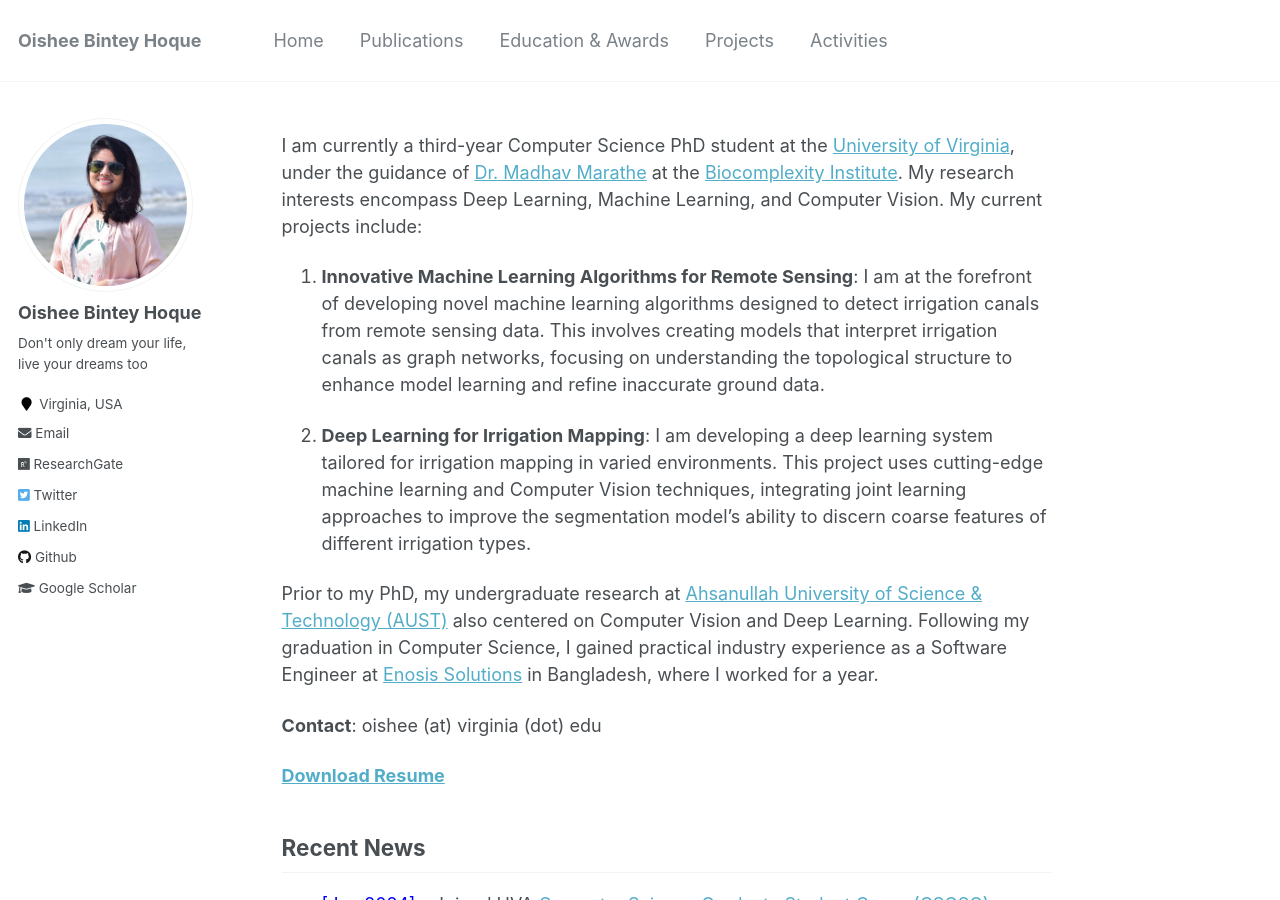
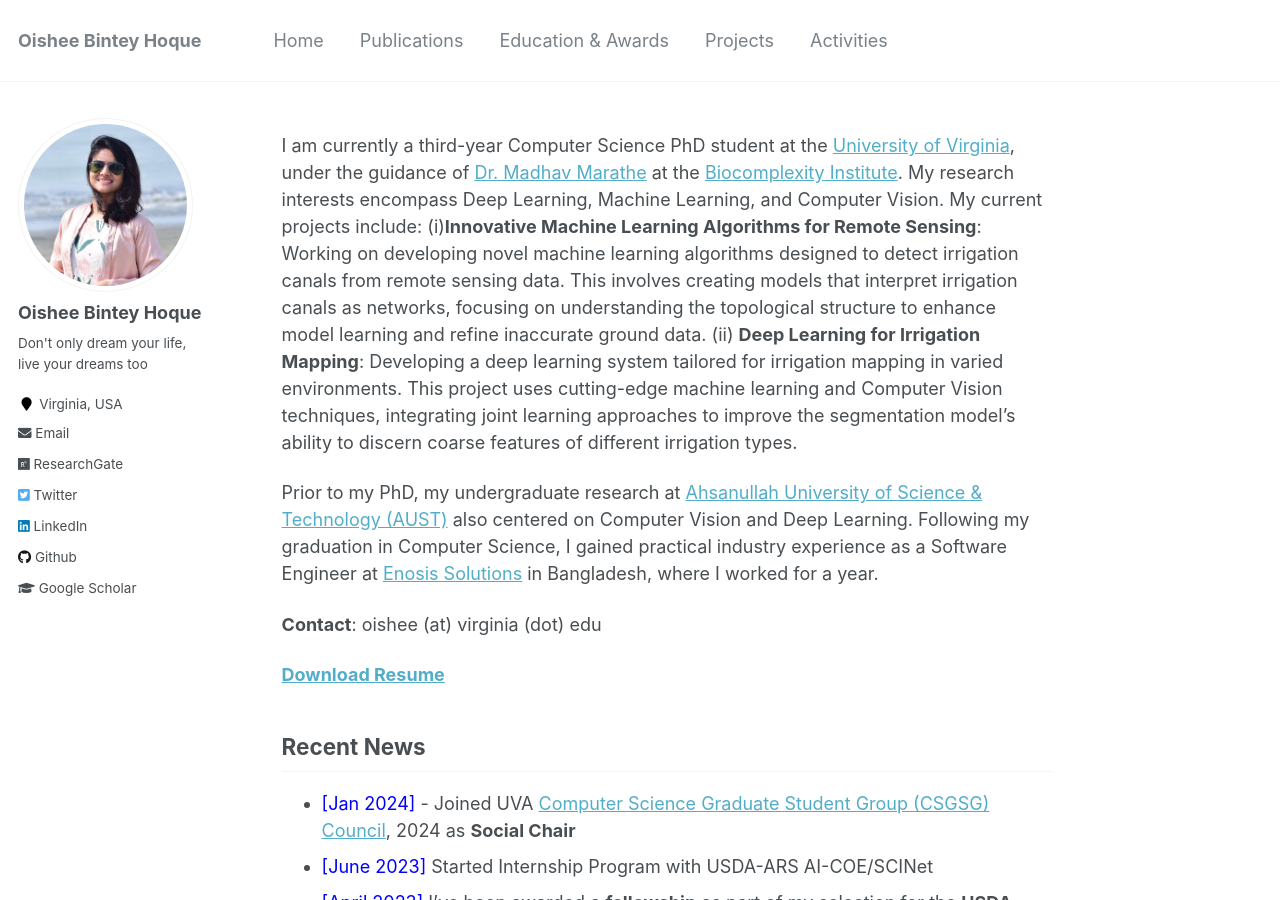
Before and after one commit to oishee-hoque/oishee-hoque.github.io, a Jekyll site: the page built from _pages/about.md, in a window 1280 px wide and 900 px high. Built offline with Jekyll 4.4.1, drawn with Linux system fonts in a browser that asks for light colours.

Commit message:
update research

```diff
--- a/_pages/about.md
+++ b/_pages/about.md
@@ -8,11 +8,7 @@ redirect_from:
   - /about.html
 ---
 
-I am currently a third-year Computer Science PhD student at the [University of Virginia](https://engineering.virginia.edu/departments/computer-science), under the guidance of [Dr. Madhav Marathe](https://engineering.virginia.edu/faculty/madhav-marathe) at the [Biocomplexity Institute](https://biocomplexity.virginia.edu/). My research interests encompass Deep Learning, Machine Learning, and Computer Vision. My current projects include:
-
-1. **Innovative Machine Learning Algorithms for Remote Sensing**: I am at the forefront of developing novel machine learning algorithms designed to detect irrigation canals from remote sensing data. This involves creating models that interpret irrigation canals as graph networks, focusing on understanding the topological structure to enhance model learning and refine inaccurate ground data.
-
-2. **Deep Learning for Irrigation Mapping**: I am developing a deep learning system tailored for irrigation mapping in varied environments. This project uses cutting-edge machine learning and Computer Vision techniques, integrating joint learning approaches to improve the segmentation model's ability to discern coarse features of different irrigation types.
+I am currently a third-year Computer Science PhD student at the [University of Virginia](https://engineering.virginia.edu/departments/computer-science), under the guidance of [Dr. Madhav Marathe](https://engineering.virginia.edu/faculty/madhav-marathe) at the [Biocomplexity Institute](https://biocomplexity.virginia.edu/). My research interests encompass Deep Learning, Machine Learning, and Computer Vision. My current projects include: (i)**Innovative Machine Learning Algorithms for Remote Sensing**: Working on developing novel machine learning algorithms designed to detect irrigation canals from remote sensing data. This involves creating models that interpret irrigation canals as networks, focusing on understanding the topological structure to enhance model learning and refine inaccurate ground data. (ii) **Deep Learning for Irrigation Mapping**: Developing a deep learning system tailored for irrigation mapping in varied environments. This project uses cutting-edge machine learning and Computer Vision techniques, integrating joint learning approaches to improve the segmentation model's ability to discern coarse features of different irrigation types.
 
 Prior to my PhD, my undergraduate research at [Ahsanullah University of Science & Technology (AUST)](http://aust.edu/) also centered on Computer Vision and Deep Learning. Following my graduation in Computer Science, I gained practical industry experience as a Software Engineer at [Enosis Solutions](https://www.enosisbd.com/) in Bangladesh, where I worked for a year.
 
```
